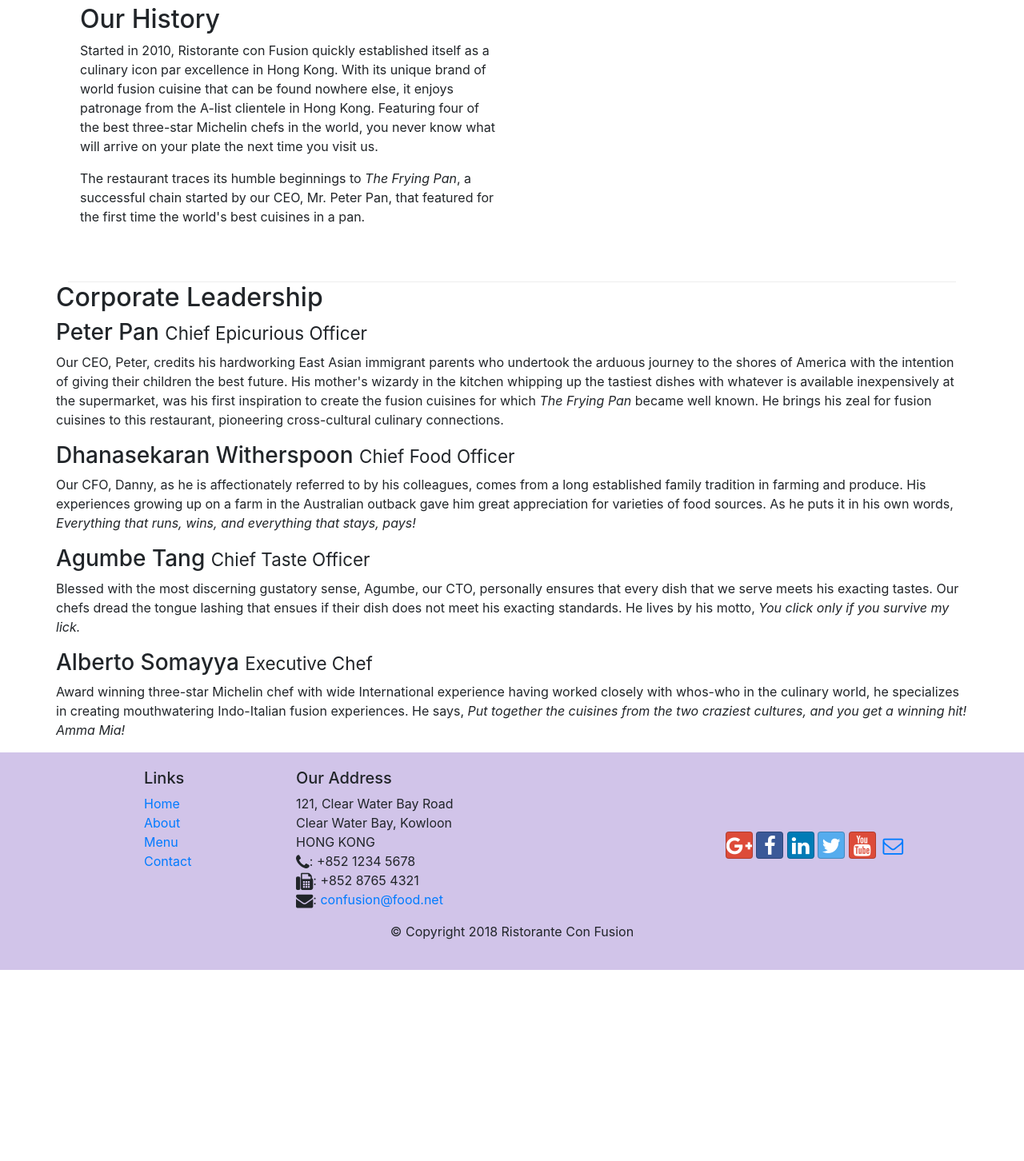
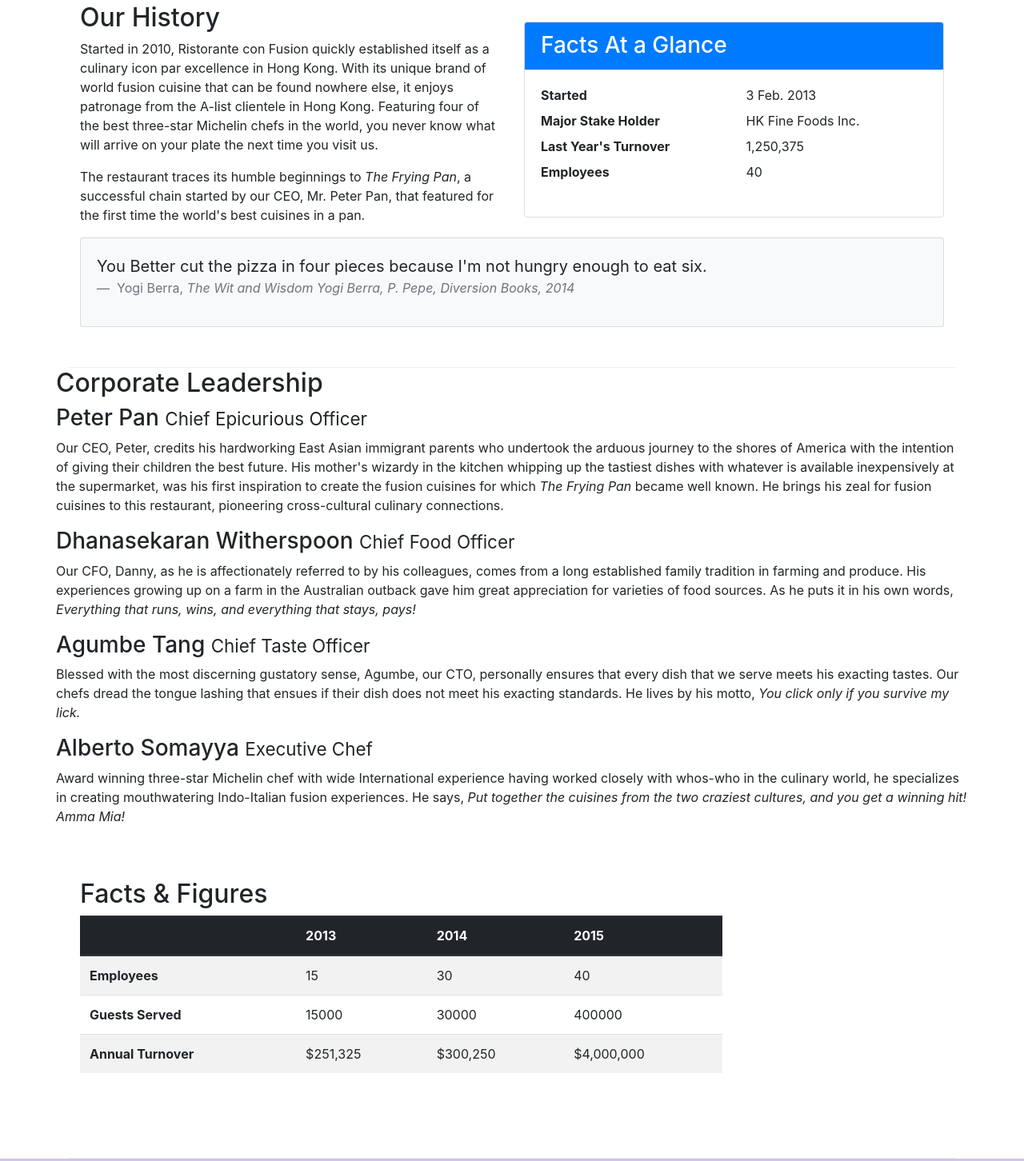
Before and after one commit to Alyhesham98/First-Assignment, a website: page aboutus.html in a window 1280 px wide. Shown: the part 512-1964 px from the top of the page at 80% size. Before the commit the page ends 1725 px from the top, so only its background shows below. Drawn offline with nearby package versions, Linux system fonts and the light colour scheme.

Commit message:
Tables and cards

```diff
--- a/aboutus.html
+++ b/aboutus.html
@@ -71,7 +71,35 @@
                 <p>Started in 2010, Ristorante con Fusion quickly established itself as a culinary icon par excellence in Hong Kong. With its unique brand of world fusion cuisine that can be found nowhere else, it enjoys patronage from the A-list clientele in Hong Kong.  Featuring four of the best three-star Michelin chefs in the world, you never know what will arrive on your plate the next time you visit us.</p>
                 <p>The restaurant traces its humble beginnings to <em>The Frying Pan</em>, a successful chain started by our CEO, Mr. Peter Pan, that featured for the first time the world's best cuisines in a pan.</p>
             </div>
-            <div>
+            <div class="col-sm">
+                <div class="card">
+                    <h3 class="card-header bg-primary text-white">Facts At a Glance</h3>
+                    <div class="card-body">
+                        <dl class="row">
+                            <dt class="col-6">Started</dt>
+                            <dd class="col-6">3 Feb. 2013</dd>
+                            <dt class="col-6">Major Stake Holder</dt>
+                            <dd class="col-6">HK Fine Foods Inc.</dd>
+                            <dt class="col-6">Last Year's Turnover</dt>
+                            <dd class="col-6">1,250,375</dd>
+                            <dt class="col-6">Employees</dt>
+                            <dd class="col-6">40</dd>
+                        </dl>
+                    </div>
+                </div>
+            </div>
+            <div class="col-12">
+                <div class="card card-body bg-light">
+                    <blockquote class="blockquote">
+                        <p class="mb-0">You Better cut the pizza in four pieces
+                        because I'm not hungry enough to eat six.</p>
+                        <footer class="blockquote-footer">
+                            Yogi Berra,
+                            <cite title="Source Title">The Wit and Wisdom
+                            Yogi Berra, P. Pepe, Diversion Books, 2014</cite>
+                        </footer>
+                    </blockquote>
+                </div>
             </div>
         </div>
 
@@ -89,7 +117,46 @@
                 <p class="d-none d-sm-block">Award winning three-star Michelin chef with wide International experience having worked closely with whos-who in the culinary world, he specializes in creating mouthwatering Indo-Italian fusion experiences. He says, <em>Put together the cuisines from the two craziest cultures, and you get a winning hit! Amma Mia!</em></p>
             </div>
        </div>
+        <div class="row row-content">
+            <div class="col-12 col-sm-9">
+                <h2>Facts &amp; Figures</h2>
+                <div class="table-responsive">
+                    <table class="table table-striped">
+                        <thead class="thead-dark">
+                        <tr>
+                            <th>&nbsp;</th>
+                            <th>2013</th>
+                            <th>2014</th>
+                            <th>2015</th>
+                        </tr>
+                        </thead>
+                        <tbody>
+                            <tr>
+                                <th>Employees</th>
+                                <td>15</td>
+                                <td>30</td>
+                                <td>40</td>
+                            </tr>
+                             <tr>
+                                <th>Guests Served</th>
+                                <td>15000</td>
+                                <td>30000</td>
+                                <td>400000</td>
+                            </tr>
+                             <tr>
+                                <th>Annual Turnover</th>
+                                <td>$251,325</td>
+                                <td>$300,250</td>
+                                <td>$4,000,000</td>
+                            </tr>
+                        </tbody>
+                    </table>
+                </div>
+            </div>
+            <div class="col-12 col-sm-3">
 
+            </div>
+        </div>
     </div>
 
     <footer class="footer">
```
Also changed, not shown: contactus.html (+7 -6 lines).
